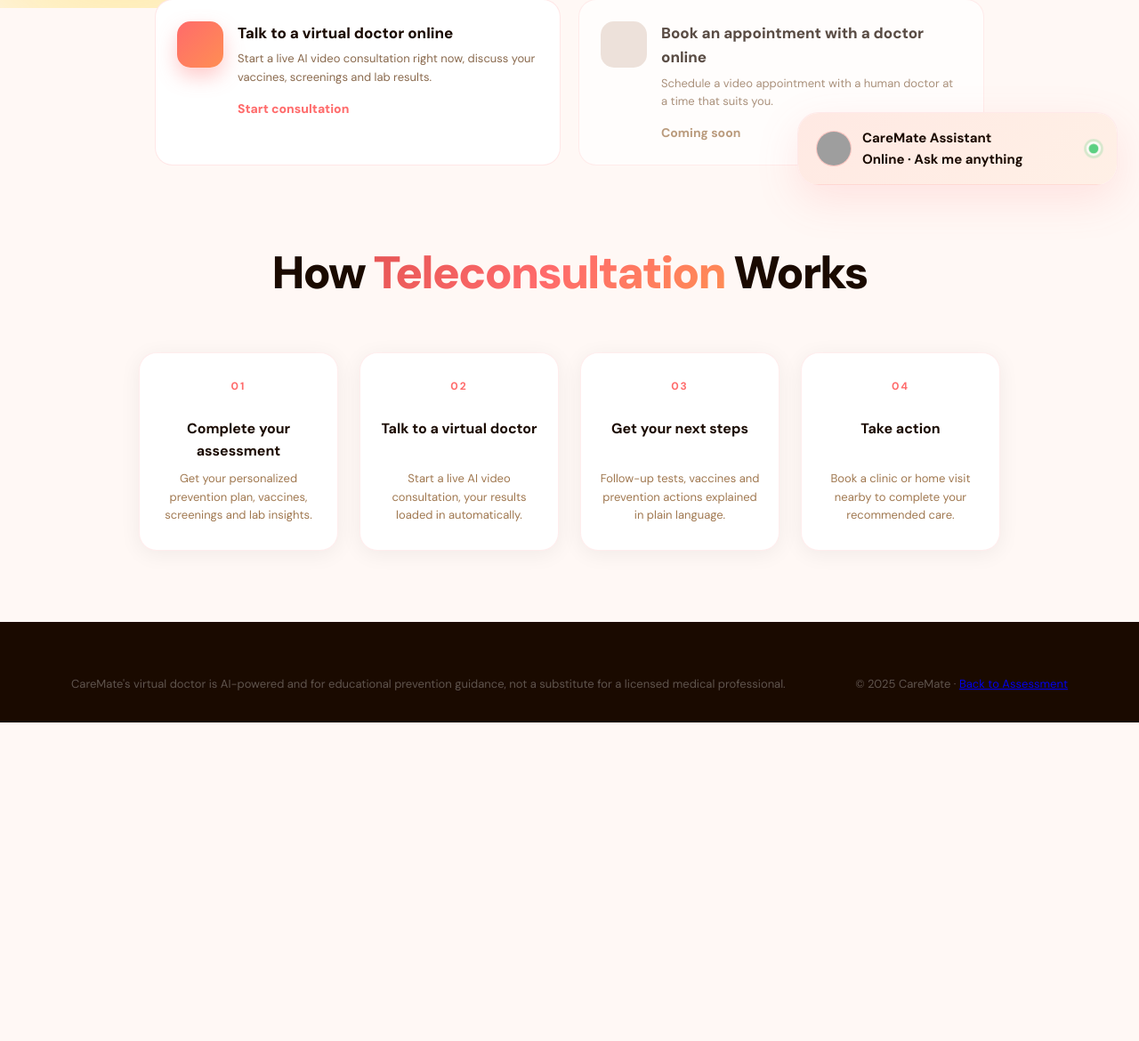
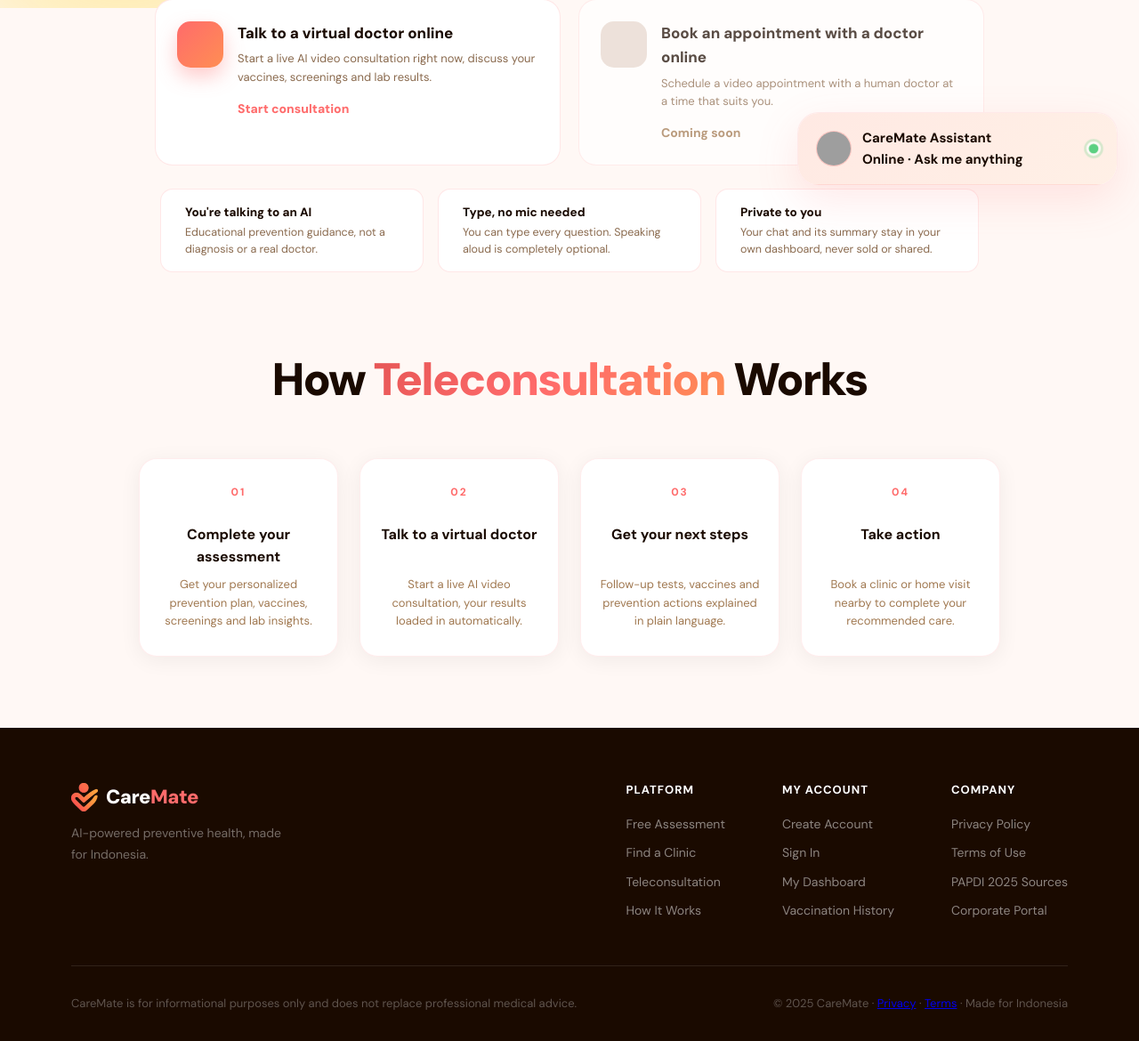
Before and after one commit to poilvetcarl-svg/CareMate, a Flask app: page /teleconsultation in a window 1280 px wide. Shown: the part 567-1737 px from the top of the page at 89% size. Before the commit the page ends 1379 px from the top, so only its background shows below. Run offline with Flask 3, Linux system fonts and the light colour scheme; some libraries are stand-ins or nearby versions; grey boxes are pictures that could not be loaded.

Commit message:
Act on user feedback + add partner click-through tracking
- Hero + footer signal 'made for Indonesia' (Kemenkes/PAPDI/IDAI)
- Consistent site-wide footer with Privacy/Terms links (index, teleconsultation, clinics, legal)
- Teleconsultation reassurance strip: it's an AI, type (no mic needed), private
- Fix missing globe icon on the Europe travel-region card
- Partner click tracking: /go/clinic redirect logs outbound clicks, /admin/clicks per-partner report

Co-Authored-By: Claude Opus 4.8 <noreply@anthropic.com>

```diff
--- a/app.py
+++ b/app.py
@@ -90,7 +90,7 @@ app.config["SQLALCHEMY_TRACK_MODIFICATIONS"] = False
 # Recycle pooled connections so serverless cold starts don't reuse dead sockets.
 app.config["SQLALCHEMY_ENGINE_OPTIONS"] = {"pool_pre_ping": True, "pool_recycle": 280}
 
-from models import db, User, Assessment, VaccinationRecord, VaccineReminder, Company, Clinic, Booking, Child, LabResult, ConsultationSummary, DailyCheckin, TavusSession, WearableDevice, seed_clinics
+from models import db, User, Assessment, VaccinationRecord, VaccineReminder, Company, Clinic, Booking, Child, LabResult, ConsultationSummary, DailyCheckin, TavusSession, WearableDevice, LinkClick, seed_clinics
 db.init_app(app)
 
 from flask_mail import Mail, Message as MailMessage
@@ -1851,6 +1851,53 @@ def clinics():
     )
 
 
+@app.route("/go/clinic/<int:clinic_id>/<kind>")
+def go_clinic(clinic_id, kind):
+    """Log an outbound click to a partner clinic, then redirect. Lets us prove
+    click-through volume to partners without any third-party tracker."""
+    clinic = Clinic.query.get(clinic_id)
+    if not clinic:
+        return redirect("/clinics")
+    if kind == "whatsapp":
+        phone = (clinic.phone or "").replace("+", "").replace(" ", "")
+        dest = ("https://wa.me/" + phone) if phone else "/clinics"
+    else:
+        kind = "book"
+        dest = clinic.website or "/clinics"
+    try:
+        db.session.add(LinkClick(
+            partner=(clinic.network or clinic.name or "Unknown")[:80],
+            clinic_id=clinic.id, kind=kind, dest=str(dest)[:300],
+            user_id=current_user.id if current_user.is_authenticated else None,
+            referrer=(request.referrer or "")[:300],
+        ))
+        db.session.commit()
+    except Exception as e:
+        db.session.rollback()
+        print(f"[go_clinic] log failed: {e}")
+    if not str(dest).startswith("http"):
+        return redirect("/clinics")
+    return redirect(dest, code=302)
+
+
+@app.route("/admin/clicks")
+def admin_clicks():
+    """Per-partner click-through report (proof of referral volume for partners)."""
+    if request.args.get("key") != os.environ.get("ADMIN_KEY", "caremate-admin"):
+        return "Forbidden", 403
+    from sqlalchemy import func
+    since = datetime.utcnow() - timedelta(days=30)
+    totals = dict(db.session.query(LinkClick.partner, func.count(LinkClick.id))
+                  .group_by(LinkClick.partner).all())
+    last30 = dict(db.session.query(LinkClick.partner, func.count(LinkClick.id))
+                  .filter(LinkClick.created_at >= since).group_by(LinkClick.partner).all())
+    partners = sorted(totals.keys(), key=lambda p: totals[p], reverse=True)
+    rows = [{"partner": p, "total": totals[p], "last30": last30.get(p, 0)} for p in partners]
+    return render_template("admin_clicks.html", rows=rows,
+                           total_all=sum(totals.values()),
+                           total_last30=sum(last30.values()))
+
+
 @app.route("/clinics/book", methods=["POST"])
 @login_required
 def book_clinic():
--- /dev/null
+++ b/templates/_footer.html
@@ -0,0 +1,35 @@
+<footer class="footer">
+  <div class="footer-content">
+    <div class="footer-brand">
+      <a href="/" class="nav-logo"><img src="/static/img/logo-icon.png" alt="" class="nav-logo-icon" />Care<span class="logo-accent">Mate</span></a>
+      <p>AI-powered preventive health, made for Indonesia.</p>
+    </div>
+    <div class="footer-links">
+      <div class="footer-col">
+        <h5>Platform</h5>
+        <a href="/#assessment">Free Assessment</a>
+        <a href="/clinics"><i class="ti ti-map-pin" style="color:var(--coral)"></i> Find a Clinic</a>
+        <a href="/teleconsultation">Teleconsultation</a>
+        <a href="/#how-it-works">How It Works</a>
+      </div>
+      <div class="footer-col">
+        <h5>My Account</h5>
+        <a href="/register">Create Account</a>
+        <a href="/login">Sign In</a>
+        <a href="/dashboard">My Dashboard</a>
+        <a href="/dashboard/history">Vaccination History</a>
+      </div>
+      <div class="footer-col">
+        <h5>Company</h5>
+        <a href="/privacy">Privacy Policy</a>
+        <a href="/terms">Terms of Use</a>
+        <a href="/references">PAPDI 2025 Sources</a>
+        <a href="/corporate/register"><i class="ti ti-building" style="color:var(--coral)"></i> Corporate Portal</a>
+      </div>
+    </div>
+  </div>
+  <div class="footer-bottom">
+    <p>CareMate is for informational purposes only and does not replace professional medical advice.</p>
+    <p>© 2025 CareMate · <a href="/privacy">Privacy</a> · <a href="/terms">Terms</a> · Made for Indonesia</p>
+  </div>
+</footer>
--- a/templates/legal.html
+++ b/templates/legal.html
@@ -19,6 +19,7 @@
     .legal-back { display: inline-flex; align-items: center; gap: 6px; color: var(--coral); font-weight: 700; font-size: 14px; text-decoration: none; margin-bottom: 24px; }
     .legal-wrap a { color: var(--coral); }
   </style>
+  <link href="https://cdnjs.cloudflare.com/ajax/libs/tabler-icons/3.35.0/tabler-icons-outline.min.css" rel="stylesheet" />
 </head>
 <body>
 <nav class="navbar">
@@ -47,7 +48,7 @@
   <p>CareMate helps you stay ahead of disease with educational prevention guidance, risk assessments, vaccine and screening recommendations, lab-result explanations, and a virtual AI doctor. All content is for general informational and educational purposes only.</p>
 
   <h2>2. Not medical advice</h2>
-  <p>The information and the AI "virtual doctor" provide general educational guidance and are <strong>not a substitute for advice from a licensed healthcare professional</strong>. Using CareMate does not create a doctor–patient relationship. Always consult a qualified clinician before acting on any recommendation, and never disregard professional medical advice because of something you read or heard here.</p>
+  <p>The information and the AI "virtual doctor" provide general educational guidance and are <strong>not a substitute for advice from a licensed healthcare professional</strong>. Using CareMate does not create a doctor-patient relationship. Always consult a qualified clinician before acting on any recommendation, and never disregard professional medical advice because of something you read or heard here.</p>
 
   <h2>3. The virtual doctor is AI</h2>
   <p>Our virtual doctor is an AI-powered assistant. It can make mistakes and may not reflect your full medical situation. Do not use it for emergencies or for decisions that require an in-person examination.</p>
@@ -117,5 +118,6 @@
   <p>To exercise your privacy rights or ask a question, email <a href="mailto:privacy@mycaremate.me">privacy@mycaremate.me</a>.</p>
   {% endif %}
 </div>
+{% include "_footer.html" %}
 </body>
 </html>
--- a/templates/teleconsultation.html
+++ b/templates/teleconsultation.html
@@ -137,6 +137,21 @@
         <div class="consult-desc">Schedule a video appointment with a human doctor at a time that suits you.</div>
         <span class="consult-cta muted">Coming soon</span>
       </div>
+    </div>
+  </div>
+
+  <div style="max-width:920px;margin:26px auto 0;display:grid;grid-template-columns:repeat(3,1fr);gap:16px">
+    <div style="display:flex;gap:11px;align-items:flex-start;background:#fff;border:1px solid rgba(255,107,107,0.16);border-radius:14px;padding:15px 16px">
+      <i class="ti ti-robot" style="color:var(--coral);font-size:22px;flex-shrink:0"></i>
+      <div><div style="font-size:13.5px;font-weight:800;color:#1A0A00">You're talking to an AI</div><div style="font-size:12.5px;color:#8a6a4e;line-height:1.5;margin-top:2px">Educational prevention guidance, not a diagnosis or a real doctor.</div></div>
+    </div>
+    <div style="display:flex;gap:11px;align-items:flex-start;background:#fff;border:1px solid rgba(255,107,107,0.16);border-radius:14px;padding:15px 16px">
+      <i class="ti ti-keyboard" style="color:var(--coral);font-size:22px;flex-shrink:0"></i>
+      <div><div style="font-size:13.5px;font-weight:800;color:#1A0A00">Type, no mic needed</div><div style="font-size:12.5px;color:#8a6a4e;line-height:1.5;margin-top:2px">You can type every question. Speaking aloud is completely optional.</div></div>
+    </div>
+    <div style="display:flex;gap:11px;align-items:flex-start;background:#fff;border:1px solid rgba(255,107,107,0.16);border-radius:14px;padding:15px 16px">
+      <i class="ti ti-lock" style="color:var(--coral);font-size:22px;flex-shrink:0"></i>
+      <div><div style="font-size:13.5px;font-weight:800;color:#1A0A00">Private to you</div><div style="font-size:12.5px;color:#8a6a4e;line-height:1.5;margin-top:2px">Your chat and its summary stay in your own dashboard, never sold or shared.</div></div>
     </div>
   </div>
 </section>
@@ -304,12 +319,7 @@
   </div>
 </div>
 
-<footer class="footer">
-  <div class="footer-bottom">
-    <p>CareMate's virtual doctor is AI-powered and for educational prevention guidance, not a substitute for a licensed medical professional.</p>
-    <p>© 2025 CareMate · <a href="/">Back to Assessment</a></p>
-  </div>
-</footer>
+{% include "_footer.html" %}
 
 <script src="{{ url_for('static', filename='js/main.js') }}"></script>
 <script>
```
Also changed, not shown: models.py (+12 -0 lines), templates/admin_clicks.html (added, +52 -0 lines), templates/clinics.html (+4 -3 lines), templates/index.html (+8 -38 lines).
